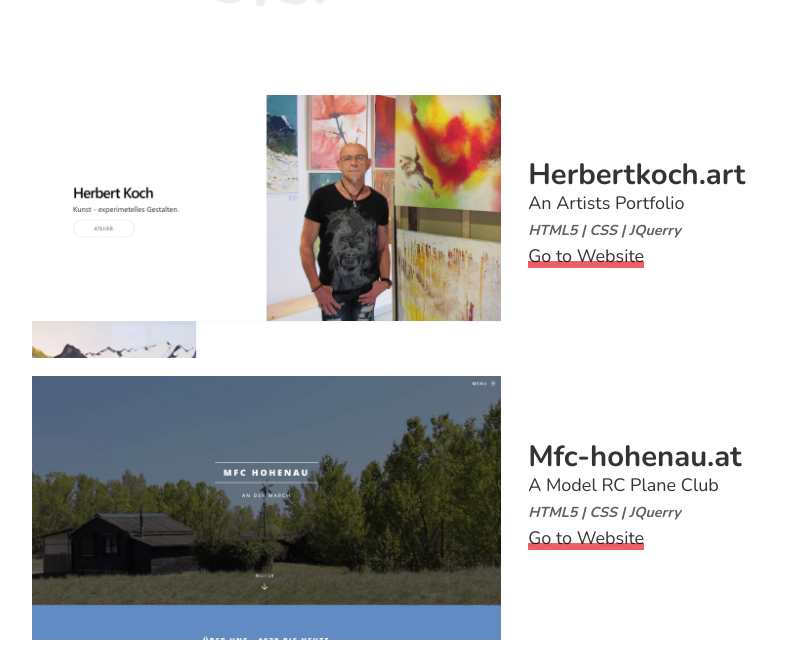
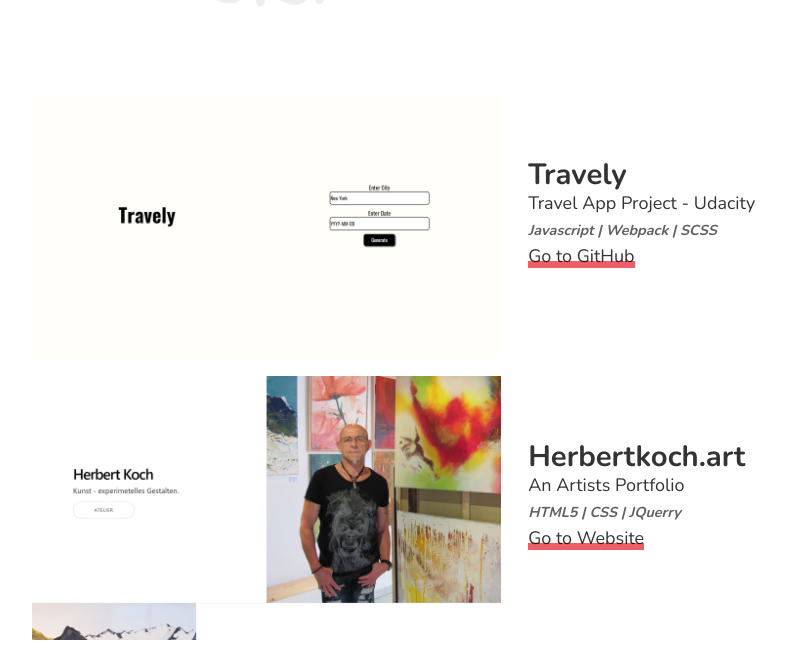
Before and after one commit to prpwien/prp.wien, a Gatsby site: page /projects in a window 1280 px wide. Shown: the part 382-1037 px from the top of the page, without its empty margins (217-1003 px from the left). Built offline with nearby package versions, Linux system fonts and the light colour scheme; Gatsby itself is replaced by a stand-in of ours; a small style sheet from the web is missing.

Commit message:
ADD: added project 04

```diff
--- a/src/pages/projects.js
+++ b/src/pages/projects.js
@@ -6,18 +6,17 @@ import styled from "@emotion/styled"
 import Layout from "../components/layout"
 import SEO from "../components/seo"
 
-import Image0 from '../images/00.jpg'
-import Image1 from '../images/01.jpg'
-import Image2 from '../images/02.jpg'
-import Image3 from '../images/03.jpg'
-import Soon from '../images/soon.jpg'
-import Logo from '../images/logo.png'
-
+import Image0 from "../images/00.jpg"
+import Image1 from "../images/01.jpg"
+import Image2 from "../images/02.jpg"
+import Image3 from "../images/03.jpg"
+import Image4 from "../images/04.jpg"
+import Soon from "../images/soon.jpg"
+import Logo from "../images/logo.png"
 
 const MainHeadding = styled.h1`
   display: inline;
   border-radius: 1em 0 1em 0;
-
 `
 /* H1
 background-image: linear-gradient(
@@ -87,12 +86,9 @@ const Description = styled.p`
 const Headding = styled.h2`
   margin-bottom: 0;
 `
-const Text = styled.div`
-
-`
+const Text = styled.div``
 const Links = styled.a`
   margin-bottom: 0;
-
 `
 const Technology = styled.span`
   color: #606060;
@@ -112,20 +108,45 @@ const Projects = ({ data }) => {
         <MainHeadding>Projects</MainHeadding>
         <Grid>
           <Project>
-                <Image src={Image0} alt="My Portfolio"/>
+            <Image src={Image0} alt="My Portfolio" />
             <Description>
               <Headding>prp.wien</Headding>
               <Text>
-                        My Website
+                My Portfolio
                 <br />
                 <Technology>GatsbyJS | ReactJS | CSS</Technology>
                 <br />
-                        <Links href="https://www.prp.wien" target="_blank" rel="noopener noreferrer">Go to Website</Links>
+                <Links
+                  href="https://www.prp.wien"
+                  target="_blank"
+                  rel="noopener noreferrer"
+                >
+                  Go to Website
+                </Links>
               </Text>
             </Description>
           </Project>
           <Project>
-                <Image src={Image1} alt="An Artists Portfolio"/>
+            <Image src={Image4} alt="My Portfolio" />
+            <Description>
+              <Headding>Travely</Headding>
+              <Text>
+                Travel App Project - Udacity
+                <br />
+                <Technology>Javascript | Webpack | SCSS</Technology>
+                <br />
+                <Links
+                  href="https://github.com/prpwien/travel-app-udacity"
+                  target="_blank"
+                  rel="noopener noreferrer"
+                >
+                  Go to GitHub
+                </Links>
+              </Text>
+            </Description>
+          </Project>
+          <Project>
+            <Image src={Image1} alt="An Artists Portfolio" />
             <Description>
               <Headding>Herbertkoch.art</Headding>
               <Text>
@@ -133,12 +154,18 @@ const Projects = ({ data }) => {
                 <br />
                 <Technology>HTML5 | CSS | JQuerry</Technology>
                 <br />
-                        <Links href="https://www.herbertkoch.art" target="_blank" rel="noopener noreferrer">Go to Website</Links>
+                <Links
+                  href="https://www.herbertkoch.art"
+                  target="_blank"
+                  rel="noopener noreferrer"
+                >
+                  Go to Website
+                </Links>
               </Text>
             </Description>
           </Project>
           <Project>
-                <Image src={Image2} alt="A Model RC Plane Club"/>
+            <Image src={Image2} alt="A Model RC Plane Club" />
             <Description>
               <Headding>Mfc-hohenau.at</Headding>
               <Text>
@@ -146,12 +173,18 @@ const Projects = ({ data }) => {
                 <br />
                 <Technology>HTML5 | CSS | JQuerry</Technology>
                 <br />
-                        <Links href="https://www.mfc-hohenau.at" target="_blank" rel="noopener noreferrer">Go to Website</Links>
+                <Links
+                  href="https://www.mfc-hohenau.at"
+                  target="_blank"
+                  rel="noopener noreferrer"
+                >
+                  Go to Website
+                </Links>
               </Text>
             </Description>
           </Project>
           <Project>
-                <Image src={Image3} alt="Fictive Security Business"/>
+            <Image src={Image3} alt="Fictive Security Business" />
             <Description>
               <Headding>Schwarzwasser.org</Headding>
               <Text>
@@ -159,12 +192,18 @@ const Projects = ({ data }) => {
                 <br />
                 <Technology>HTML5 | CSS | JQuerry | Animate.css</Technology>
                 <br />
-                        <Links href="https://www.schwarzwasser.org" target="_blank" rel="noopener noreferrer">Go to Website</Links>
+                <Links
+                  href="https://www.schwarzwasser.org"
+                  target="_blank"
+                  rel="noopener noreferrer"
+                >
+                  Go to Website
+                </Links>
               </Text>
             </Description>
           </Project>
           <Project>
-                <Image src={Soon} alt="Car Tuning Business "/>
+            <Image src={Soon} alt="Car Tuning Business " />
             <Description>
               <Headding>Eastside84.com</Headding>
               <Text>
@@ -172,7 +211,13 @@ const Projects = ({ data }) => {
                 <br />
                 <Technology>HTML5 | SCSS | GatsbyJS</Technology>
                 <br />
-                        <Links href="https://www.eastside84.com" target="_blank" rel="noopener noreferrer">Go to Website</Links>
+                <Links
+                  href="https://www.eastside84.com"
+                  target="_blank"
+                  rel="noopener noreferrer"
+                >
+                  Go to Website
+                </Links>
               </Text>
             </Description>
           </Project>
```
Also changed, not shown: src/images/04.jpg (added). Lines whose indentation alone changed are shown as unchanged.
